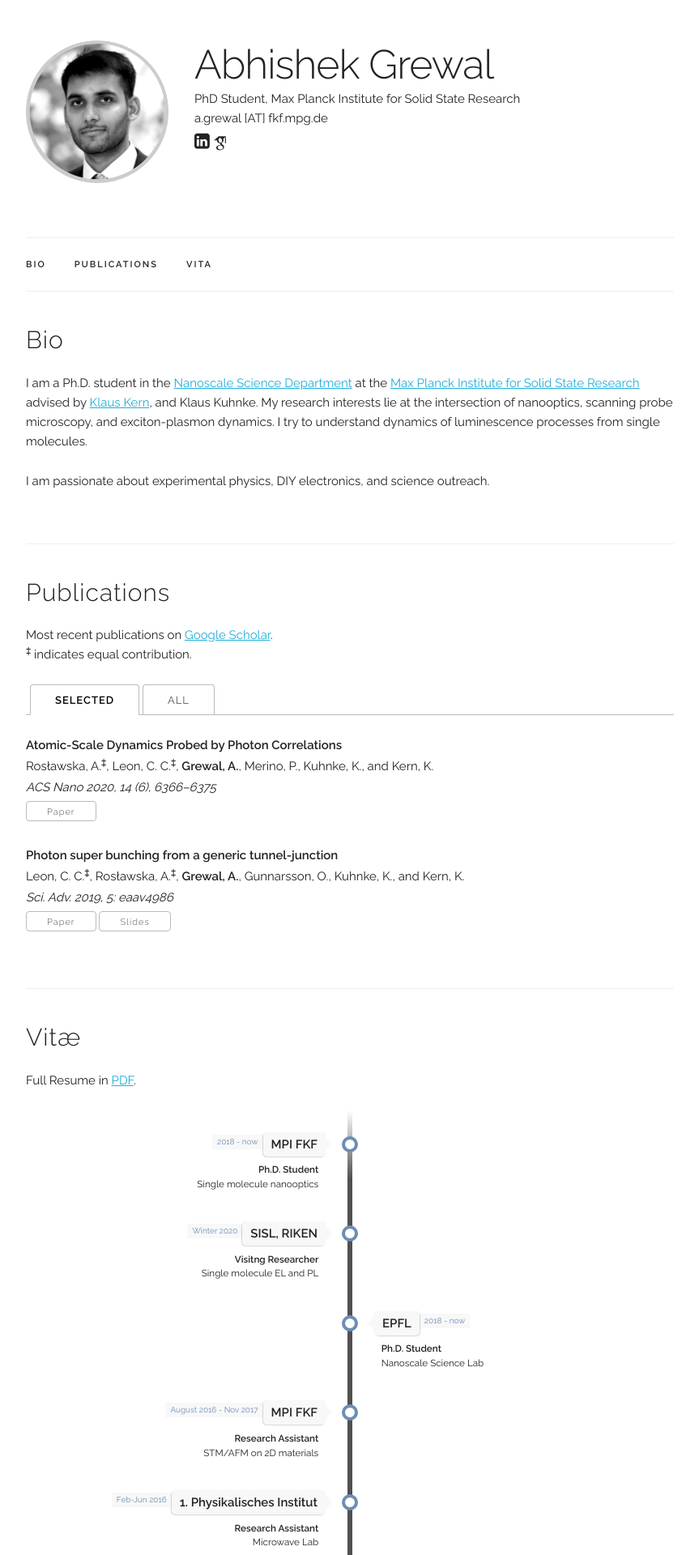
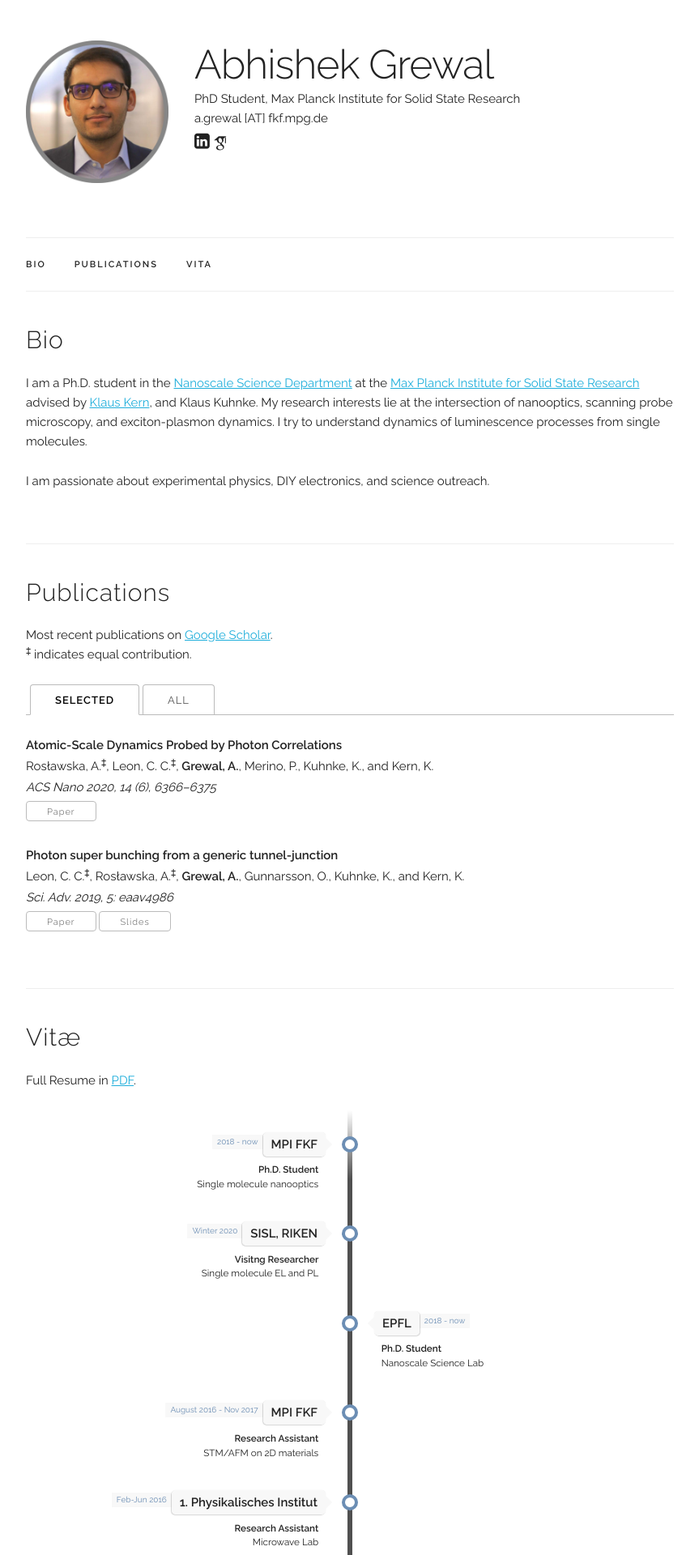
Before and after one commit to abhishekgrewal/abhishekgrewal.github.io, a Jekyll site: the page built from index.html, in a window 1280 px wide. Shown: the top 1920 px of the page at 81% size, without its empty margins (208-1071 px from the left). Built offline with Jekyll 4.4.1, drawn with Linux system fonts in a browser that asks for light colours; some web fonts are replaced.

Commit message:
profile pic updated g849
Change main info (profile pic, name, etc.) here

```diff
--- a/_data/main_info.yaml
+++ b/_data/main_info.yaml
@@ -1,7 +1,7 @@
 name: "Abhishek Grewal"
 title: "PhD Student, Max Planck Institute for Solid State Research"
 email: "a.grewal [AT] fkf.mpg.de"
-profile_pic: "/assets/profile-pics/profpic.png"
+profile_pic: "/assets/profile-pics/g849.png"
 linkedin: "https://www.linkedin.com/in/abhishek-grewal-225b81136/"
 google_scholar: "https://scholar.google.com/citations?user=TKB1Lo8AAAAJ&hl=en"
 google_analystics_tracking_id: 'UA-180230343-1'
```
